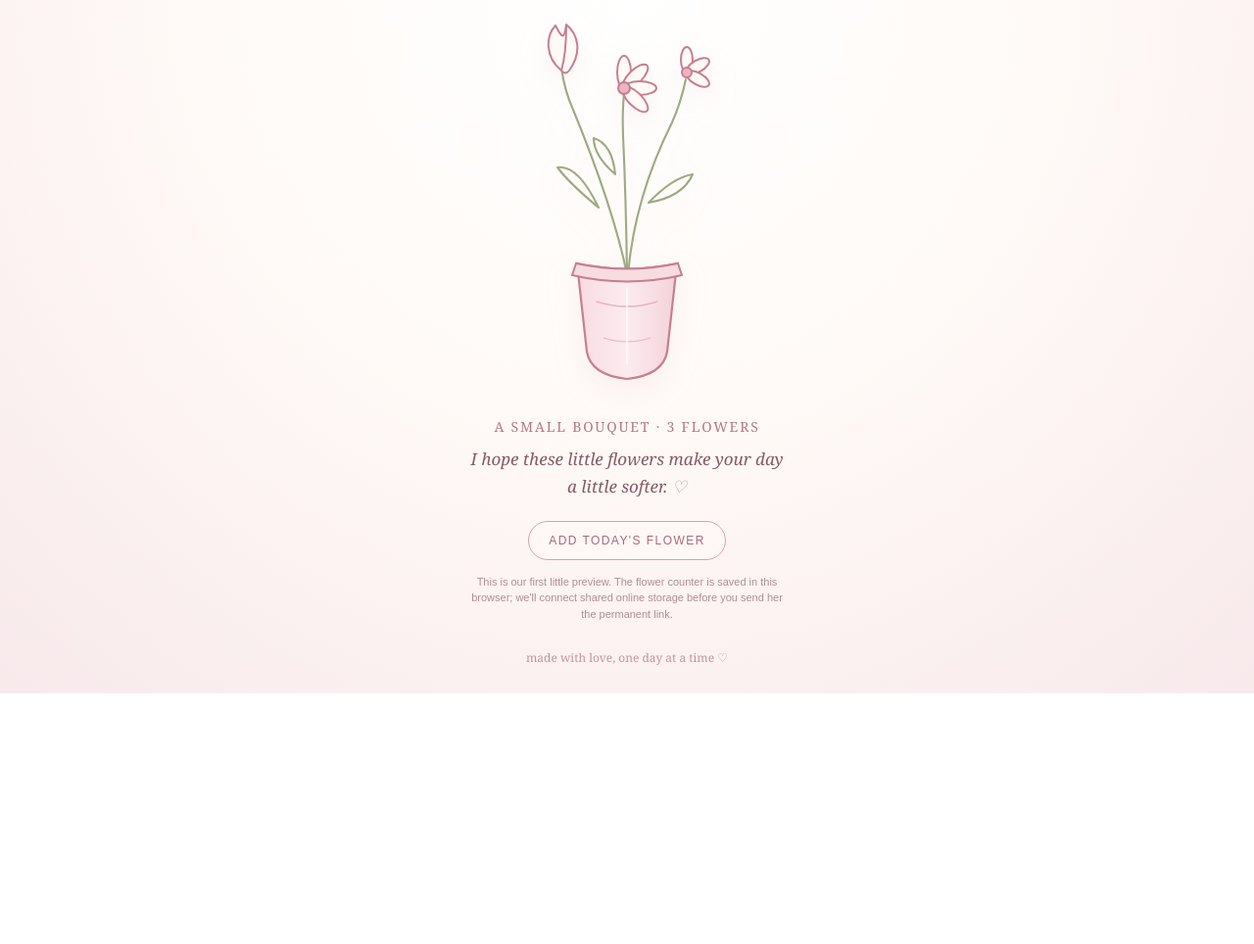
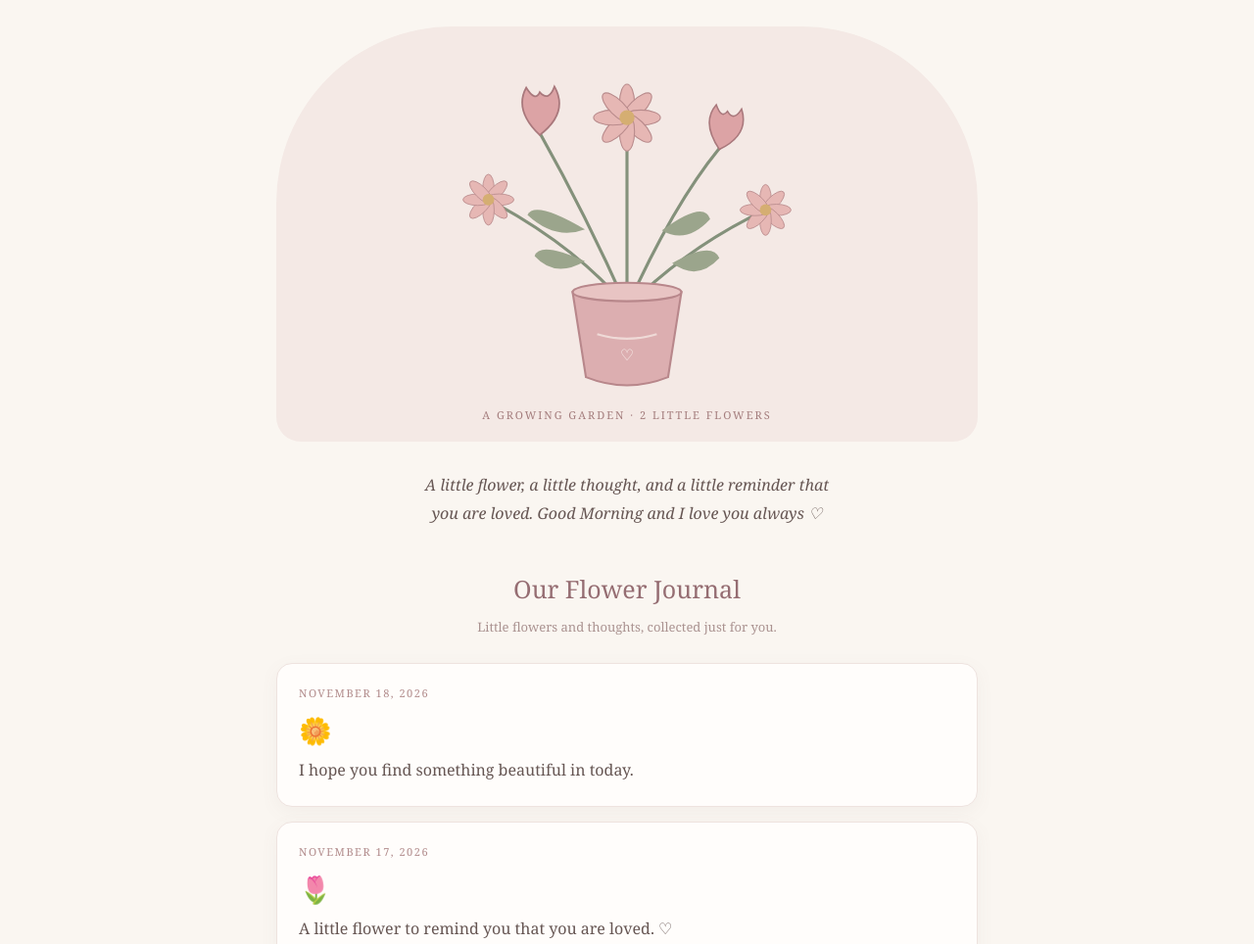
Before and after one commit to jxhrx-mxx/Mi-Amor, a plain HTML site: page index.html in a window 1280 px wide. Shown: the part 165-1129 px from the top of the page at 98% size. Before the commit the page ends 873 px from the top, so only its background shows below. Drawn offline with Linux system fonts and the light colour scheme.

Commit message:
index.html

```diff
--- a/index.html
+++ b/index.html
@@ -1,109 +1,182 @@
 
-<!doctype html>
+<!DOCTYPE html>
 <html lang="en">
 <head>
-<meta charset="utf-8">
-<meta name="viewport" content="width=device-width,initial-scale=1">
+<meta charset="UTF-8">
+<meta name="viewport" content="width=device-width, initial-scale=1.0">
 <title>Mi Amore♡</title>
 
 <style>
-:root {
-  --ink: #b86f83;
-  --soft: #e9aebb;
-  --pale: #f8e9eb;
-  --paper: #fffaf7;
-  --text: #855966;
-}
-
 * { box-sizing: border-box; }
 
 body {
   margin: 0;
-  min-height: 100vh;
-  display: grid;
-  place-items: center;
-  background: radial-gradient(circle at 50% 18%, #fff 0, #fffaf7 45%, #f8e9eb 100%);
-  font-family: Georgia, 'Times New Roman', serif;
-  color: var(--text);
+  background: #faf6f1;
+  color: #665653;
+  font-family: Georgia, serif;
 }
 
 main {
-  width: min(92vw, 520px);
-  padding: 34px 22px 28px;
-  text-align: center;
+  max-width: 760px;
+  margin: auto;
+  padding: 45px 22px 70px;
 }
 
-.eyebrow {
-  font: 11px/1.4 Arial, sans-serif;
-  letter-spacing: .24em;
-  text-transform: uppercase;
-  color: #bd8795;
+header {
+  text-align: center;
+  margin-bottom: 25px;
 }
 
-.title {
-  font-size: clamp(32px, 8vw, 45px);
-  font-weight: 400;
-  margin: 12px 0 5px;
-  color: #a9687d;
+h1 {
+  font-size: clamp(32px, 7vw, 45px);
+  font-weight: normal;
+  color: #956d72;
+  margin-bottom: 8px;
 }
 
 .subtitle {
-  font-size: 15px;
-  font-style: italic;
-  margin: 0 0 12px;
-  color: #b1848e;
+  font-size: 13px;
+  letter-spacing: 2px;
+  color: #ad9290;
 }
 
-.art {
+.vase-area {
+  text-align: center;
+  background: #f4e9e5;
+  border-radius: 180px 180px 25px 25px;
+  padding: 25px 12px 20px;
+  margin: 30px auto;
+}
+
+#bouquet {
   width: 100%;
-  max-width: 420px;
-  margin: 0 auto;
+  max-width: 440px;
+  height: auto;
   display: block;
-  filter: drop-shadow(0 12px 15px #d9aab322);
+  margin: auto;
 }
 
 .counter {
-  font-size: 14px;
-  letter-spacing: .13em;
-  color: #b47789;
-  margin: 2px 0 10px;
+  font-size: 11px;
+  letter-spacing: 2px;
+  color: #a47d7d;
+  margin-top: 8px;
 }
 
-.message {
-  font-size: 17px;
+.intro {
+  text-align: center;
+  font-size: 16px;
+  line-height: 1.8;
   font-style: italic;
-  line-height: 1.6;
-  margin: 8px auto 22px;
-  max-width: 330px;
+  margin: 30px auto 45px;
+  max-width: 430px;
 }
 
-.heart { color: #d58c9e; }
+h2 {
+  font-size: 25px;
+  font-weight: normal;
+  color: #956d72;
+  text-align: center;
+  margin-bottom: 8px;
+}
+
+.section-note {
+  text-align: center;
+  color: #aa9290;
+  font-size: 13px;
+  margin-bottom: 28px;
+}
+
+.entry {
+  background: #fffdfb;
+  border: 1px solid #eee3df;
+  border-radius: 16px;
+  padding: 22px;
+  margin: 15px 0;
+  box-shadow: 0 5px 18px #876c6810;
+}
+
+.entry-date {
+  font-size: 11px;
+  letter-spacing: 1.5px;
+  color: #b18b8b;
+  text-transform: uppercase;
+}
+
+.entry-flower {
+  font-size: 27px;
+  margin: 12px 0 8px;
+}
+
+.entry-message {
+  font-size: 16px;
+  line-height: 1.8;
+  white-space: pre-wrap;
+}
+
+.add-section {
+  background: #f4e9e5;
+  border-radius: 20px;
+  padding: 25px;
+  margin-top: 45px;
+}
+
+.add-section h2 {
+  margin-top: 0;
+}
+
+label {
+  display: block;
+  font-size: 13px;
+  margin: 17px 0 7px;
+  color: #8b6b6b;
+}
+
+input, textarea, select {
+  width: 100%;
+  border: 1px solid #e5d3ce;
+  border-radius: 10px;
+  background: #fffdfb;
+  padding: 12px;
+  color: #665653;
+  font-family: Georgia, serif;
+  font-size: 15px;
+}
+
+textarea {
+  min-height: 100px;
+  resize: vertical;
+}
 
 button {
-  border: 1px solid #d9a2b0;
-  background: #fff8f7;
-  color: #a9687d;
-  border-radius: 99px;
-  padding: 12px 20px;
-  font: 12px Arial, sans-serif;
-  letter-spacing: .12em;
-  text-transform: uppercase;
+  display: block;
+  width: 100%;
+  margin-top: 20px;
+  border: none;
+  border-radius: 30px;
+  background: #b8878b;
+  color: white;
+  padding: 14px;
+  font-family: Georgia, serif;
+  font-size: 15px;
   cursor: pointer;
 }
 
-button:hover { background: #f8e9eb; }
+button:hover { background: #a5757a; }
 
-.hint {
-  font: 11px/1.5 Arial, sans-serif;
-  color: #b28c94;
-  margin: 14px auto 0;
-  max-width: 330px;
+footer {
+  text-align: center;
+  color: #b39a96;
+  font-size: 12px;
+  margin-top: 45px;
+  letter-spacing: 1px;
 }
 
-.footer {
-  font-size: 12px;
-  color: #c2949e;
-  margin-top: 28px;
+.empty {
+  text-align: center;
+  color: #aa9290;
+  font-style: italic;
+  padding: 20px;
 }
 </style>
 </head>
@@ -111,111 +184,209 @@ button:hover { background: #f8e9eb; }
 <body>
 <main>
 
-<div class="eyebrow">a little garden, just for you</div>
+<header>
+  <h1>Flowers for You ♡</h1>
+  <div class="subtitle">A LITTLE GARDEN OF THOUGHTS</div>
+</header>
 
-<h1 class="title">Flowers for You</h1>
-<p class="subtitle">Good morning, sunshine♡</p>
-
-<svg class="art" viewBox="0 0 420 430" role="img" aria-label="A blush pink line-art vase holding delicate flowers">
-
+<section class="vase-area">
+  <svg id="bouquet" viewBox="0 0 420 340"
+       xmlns="http://www.w3.org/2000/svg">
     <defs>
-<linearGradient id="vase" x1="0" x2="1">
-<stop stop-color="#f8dce2"/>
-<stop offset=".5" stop-color="#fcebef"/>
-<stop offset="1" stop-color="#f4d2da"/>
-</linearGradient>
+      <g id="tulip">
+        <path d="M0 0 Q-23 -22 -12 -42 Q-4 -29 0 -38
+                 Q8 -29 13 -43 Q26 -20 0 0Z"
+              fill="#dca3a5" stroke="#a9787c" stroke-width="1.5"/>
+      </g>
+      <g id="cosmos">
+        <g fill="#e6b7b4" stroke="#b98b8c" stroke-width="1">
+          <ellipse rx="7" ry="18" cy="-13"/>
+          <ellipse rx="7" ry="18" cy="-13" transform="rotate(45)"/>
+          <ellipse rx="7" ry="18" cy="-13" transform="rotate(90)"/>
+          <ellipse rx="7" ry="18" cy="-13" transform="rotate(135)"/>
+          <ellipse rx="7" ry="18" cy="-13" transform="rotate(180)"/>
+          <ellipse rx="7" ry="18" cy="-13" transform="rotate(225)"/>
+          <ellipse rx="7" ry="18" cy="-13" transform="rotate(270)"/>
+          <ellipse rx="7" ry="18" cy="-13" transform="rotate(315)"/>
+        </g>
+        <circle r="7" fill="#d5ae72"/>
+      </g>
     </defs>
 
-<!-- stems -->
-<g fill="none" stroke="#9eaa83" stroke-width="2.1" stroke-linecap="round" stroke-linejoin="round">
-<path d="M210 286 Q196 218 155 118 Q146 98 143 75"/>
-<path d="M211 286 Q218 207 256 131 Q265 111 270 87"/>
-<path d="M210 286 Q209 210 206 145 Q205 121 207 101"/>
-<path d="M181 218 Q151 193 139 177 Q160 174 181 218"/>
-<path d="M232 213 Q257 187 277 184 Q267 207 232 213"/>
-<path d="M198 184 Q176 165 176 147 Q195 153 198 184"/>
+    <g stroke="#84917b" stroke-width="3" fill="none"
+       stroke-linecap="round">
+      <path d="M210 250 Q170 160 125 80"/>
+      <path d="M210 250 Q210 150 210 65"/>
+      <path d="M210 250 Q255 150 300 95"/>
+      <path d="M210 250 Q160 190 75 145"/>
+      <path d="M210 250 Q270 190 345 155"/>
     </g>
 
-<!-- blossoms -->
-<g fill="#fffaf7" stroke="#c77e91" stroke-width="2" stroke-linejoin="round">
-
-<!-- left tulip -->
-<path d="M143 78 C126 64 127 43 137 32 C143 44 146 48 148 31 C161 42 164 60 151 78 Q147 83 143 78Z"/>
-<path d="M143 78 Q148 61 148 31" fill="none"/>
-
-<!-- center cosmos -->
-<g transform="translate(207 96)">
-<ellipse cy="-16" rx="7" ry="17"/>
-<ellipse cy="-16" rx="7" ry="17" transform="rotate(45)"/>
-<ellipse cy="-16" rx="7" ry="17" transform="rotate(90)"/>
-<ellipse cy="-16" rx="7" ry="17" transform="rotate(135)"/>
-<circle r="6" fill="#e9b5bf"/>
+    <g fill="#9ba58c">
+      <path d="M169 174 Q120 145 113 160 Q140 185 169 174Z"/>
+      <path d="M244 175 Q285 145 291 164 Q268 189 244 175Z"/>
+      <path d="M169 205 Q125 185 120 200 Q140 222 169 205Z"/>
+      <path d="M254 207 Q293 185 300 202 Q279 225 254 207Z"/>
     </g>
 
-<!-- right wildflower -->
-<g transform="translate(271 80)">
-<ellipse cy="-13" rx="6" ry="13"/>
-<ellipse cy="-13" rx="6" ry="13" transform="rotate(60)"/>
-<ellipse cy="-13" rx="6" ry="13" transform="rotate(120)"/>
-<circle r="5" fill="#e9b5bf"/>
-</g>
+    <use href="#tulip" transform="translate(125 82) scale(1.1)"/>
+    <use href="#cosmos" transform="translate(210 65) scale(1.05)"/>
+    <use href="#tulip" transform="translate(300 96) rotate(12)"/>
+    <use href="#cosmos" transform="translate(75 145) scale(.8)"/>
+    <use href="#cosmos" transform="translate(345 155) scale(.8)"/>
 
-</g>
-
-<!-- vase -->
-<path d="M159 275 Q210 286 261 275 L251 365 Q247 389 210 393 Q173 389 169 365Z"
-fill="url(#vase)" stroke="#c77e91" stroke-width="2.2"/>
-
-<path d="M158 275 Q210 286 262 275 L266 287 Q210 300 154 287Z"
-fill="#f7dce2" stroke="#c77e91" stroke-width="2"/>
-
-<path d="M179 314 Q210 324 241 314" fill="none" stroke="#e6b6c0" stroke-width="1.5" stroke-linecap="round"/>
-<path d="M186 351 Q210 359 234 351" fill="none" stroke="#e6b6c0" stroke-width="1.2" stroke-linecap="round"/>
-<path d="M210 300 L210 378" stroke="#fff" stroke-opacity=".65" stroke-width="2"/>
-
+    <path d="M157 235 L263 235 L250 318
+             Q210 334 170 318Z"
+          fill="#dcaeb0" stroke="#b8878b" stroke-width="2"/>
+    <ellipse cx="210" cy="235" rx="53" ry="9"
+             fill="#e8c4c3" stroke="#b8878b" stroke-width="2"/>
+    <path d="M181 276 Q210 285 239 276"
+          fill="none" stroke="#efdad7" stroke-width="2"/>
+    <text x="210" y="302" text-anchor="middle"
+          font-size="15" fill="#fff9f5">♡</text>
   </svg>
 
-<div class="counter" id="counter">
-A SMALL BOUQUET · 3 FLOWERS
-</div>
+  <div class="counter" id="counter">A SMALL BOUQUET</div>
+</section>
 
-<p class="message" id="message">
-I hope these little flowers make your day a little softer.
-<span class="heart">♡</span>
+<p class="intro">
+  A little flower, a little thought, and a little reminder
+  that you are loved. Good Morning and I love you always ♡
 </p>
 
-<button id="add">Add today's flower</button>
+<section>
+  <h2>Our Flower Journal</h2>
+  <p class="section-note">
+    Little flowers and thoughts, collected just for you.
+  </p>
+  <div id="journal"></div>
+</section>
 
-<p class="hint">
-This is our first little preview. The flower counter is saved in this browser; we'll connect shared online storage before you send her the permanent link.
-</p>
+<section class="add-section">
+  <h2>Today's Little Flower</h2>
+  <p class="section-note">Leave a flower and a little piece of your heart.</p>
 
-<div class="footer">
+  <form id="flowerForm">
+    <label for="date">Date</label>
+    <input type="date" id="date" required>
+
+    <label for="flower">Choose a flower</label>
+    <select id="flower">
+      <option value="🌷">Tulip</option>
+      <option value="🌼">Cosmos</option>
+      <option value="🌸">Cherry blossom</option>
+      <option value="🌻">Sunflower</option>
+      <option value="🌺">Hibiscus</option>
+      <option value="🪻">Lavender</option>
+      <option value="🌹">Rose</option>
+    </select>
+
+    <label for="message">Your little message</label>
+    <textarea id="message"
+      placeholder="Write something sweet for her..." required></textarea>
+
+    <button type="submit">Add to our little garden ♡</button>
+  </form>
+</section>
+
+<footer>
   made with love, one day at a time ♡
-</div>
+</footer>
 
 </main>
 
 <script>
-const key = 'flowers-for-you-count';
-let count = Number(localStorage.getItem(key) || 3);
+const STORAGE_KEY = "flowers-for-you-journal";
 
-function draw() {
-  document.getElementById('counter').textContent =
-    `A SMALL BOUQUET · ${count} FLOWER${count === 1 ? '' : 'S'}`;
+const initialEntries = [
+  {
+    date: "2026-11-17",
+    flower: "🌷",
+    message: "A little flower to remind you that you are loved. ♡"
+  },
+  {
+    date: "2026-11-18",
+    flower: "🌼",
+    message: "I hope you find something beautiful in today."
+  }
+];
+
+function getEntries() {
+  const saved = localStorage.getItem(STORAGE_KEY);
+  return saved ? JSON.parse(saved) : initialEntries;
 }
 
-draw();
+function saveEntries(entries) {
+  localStorage.setItem(STORAGE_KEY, JSON.stringify(entries));
+}
 
-document.getElementById('add').addEventListener('click', () => {
-  count++;
-  localStorage.setItem(key, count);
-  draw();
+function formatDate(date) {
+  return new Date(date + "T12:00:00").toLocaleDateString(
+    "en-US",
+    { month: "long", day: "numeric", year: "numeric" }
+  );
+}
 
-  document.getElementById('message').innerHTML =
-    'Another little flower, just because you deserve it. <span class="heart">♡</span>';
+function render() {
+  const entries = getEntries().sort((a, b) =>
+    b.date.localeCompare(a.date)
+  );
+
+  document.getElementById("counter").textContent =
+    `A GROWING GARDEN · ${entries.length} LITTLE FLOWERS`;
+
+  const journal = document.getElementById("journal");
+
+  if (entries.length === 0) {
+    journal.innerHTML = '<p class="empty">Your little garden is waiting for its first flower. ♡</p>';
+    return;
+  }
+
+  journal.innerHTML = entries.map(entry => `
+    <article class="entry">
+      <div class="entry-date">${formatDate(entry.date)}</div>
+      <div class="entry-flower">${entry.flower}</div>
+      <div class="entry-message"></div>
+    </article>
+  `).join("");
+
+  const messageElements = journal.querySelectorAll(".entry-message");
+  entries.forEach((entry, index) => {
+    messageElements[index].textContent = entry.message;
   });
+}
+
+document.getElementById("date").value =
+  new Date().toLocaleDateString("en-CA");
+
+document.getElementById("flowerForm").addEventListener("submit", function(event) {
+  event.preventDefault();
+
+  const date = document.getElementById("date").value;
+  const flower = document.getElementById("flower").value;
+  const message = document.getElementById("message").value.trim();
+
+  if (!date || !message) return;
+
+  const entries = getEntries();
+
+  if (entries.some(entry => entry.date === date)) {
+    alert("You've already added a flower for this date. ♡");
+    return;
+  }
+
+  entries.push({ date, flower, message });
+  saveEntries(entries);
+
+  document.getElementById("message").value = "";
+  render();
+
+  document.getElementById("journal").scrollIntoView({
+    behavior: "smooth"
+  });
+});
+
+render();
 </script>
-
 </body>
 </html>
```
Lines whose indentation alone changed are shown as unchanged.
